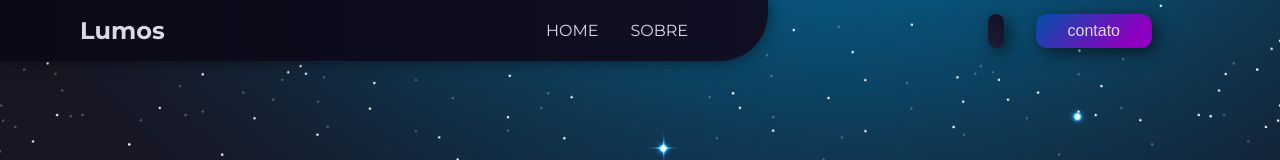
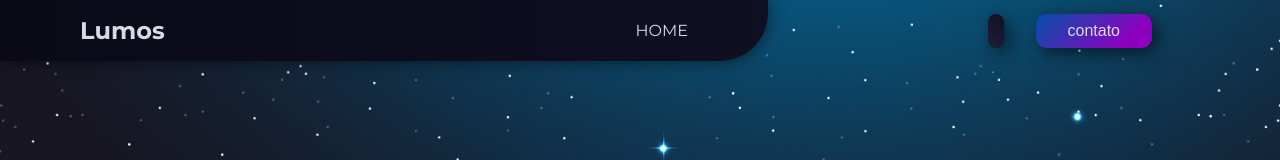
Before and after one commit to vitorlfaria/Lumos, a Nuxt app: page / in a window 1280 px wide. Shown: the top 160 px of the page. Built offline with nearby package versions, Linux system fonts and the light colour scheme.

Commit message:
Retirado link SOBRE

```diff
--- a/layouts/default.vue
+++ b/layouts/default.vue
@@ -5,7 +5,6 @@
         <h1>Lumos</h1>
         <ul>
           <li><nuxt-link to="/"><a>HOME</a></nuxt-link></li>
-          <li><nuxt-link to="/sobre"><a>SOBRE</a></nuxt-link></li>
         </ul>
       </nav>
       <div class="btn-container flex gap">
```
